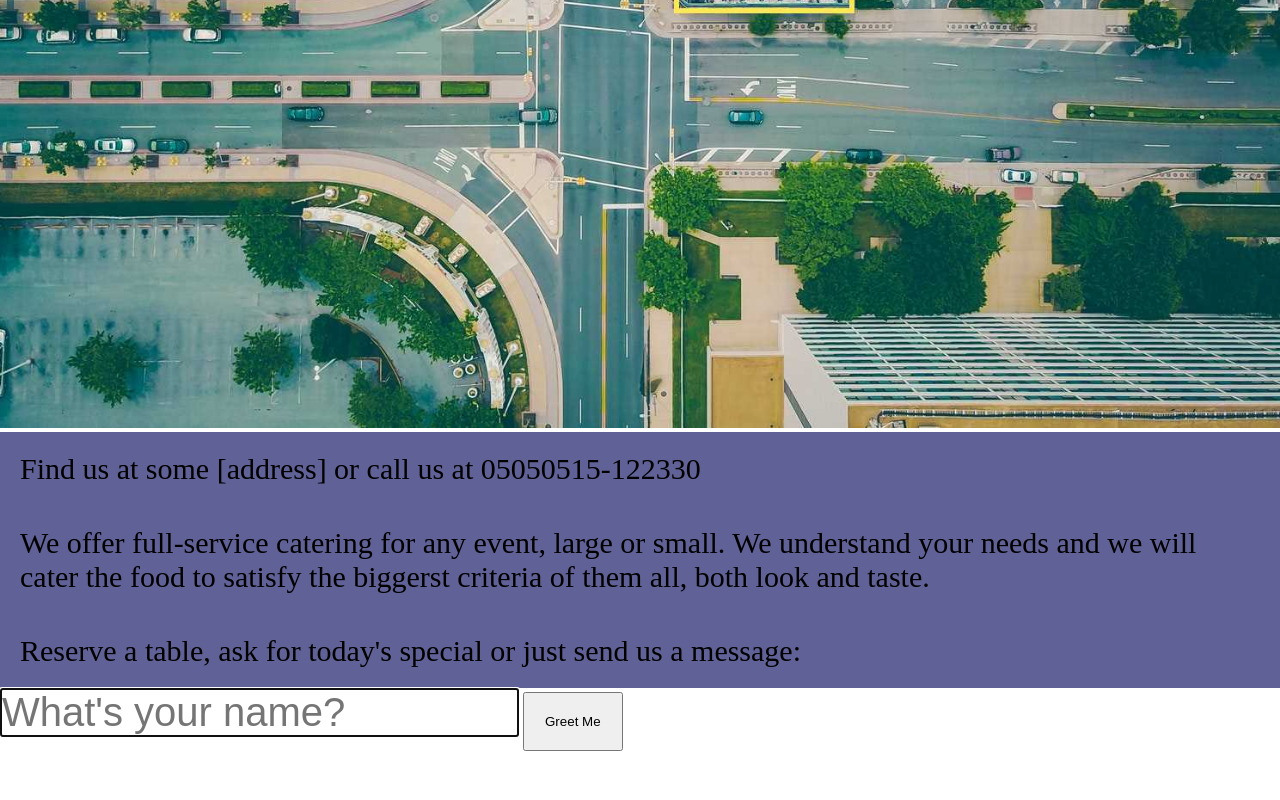
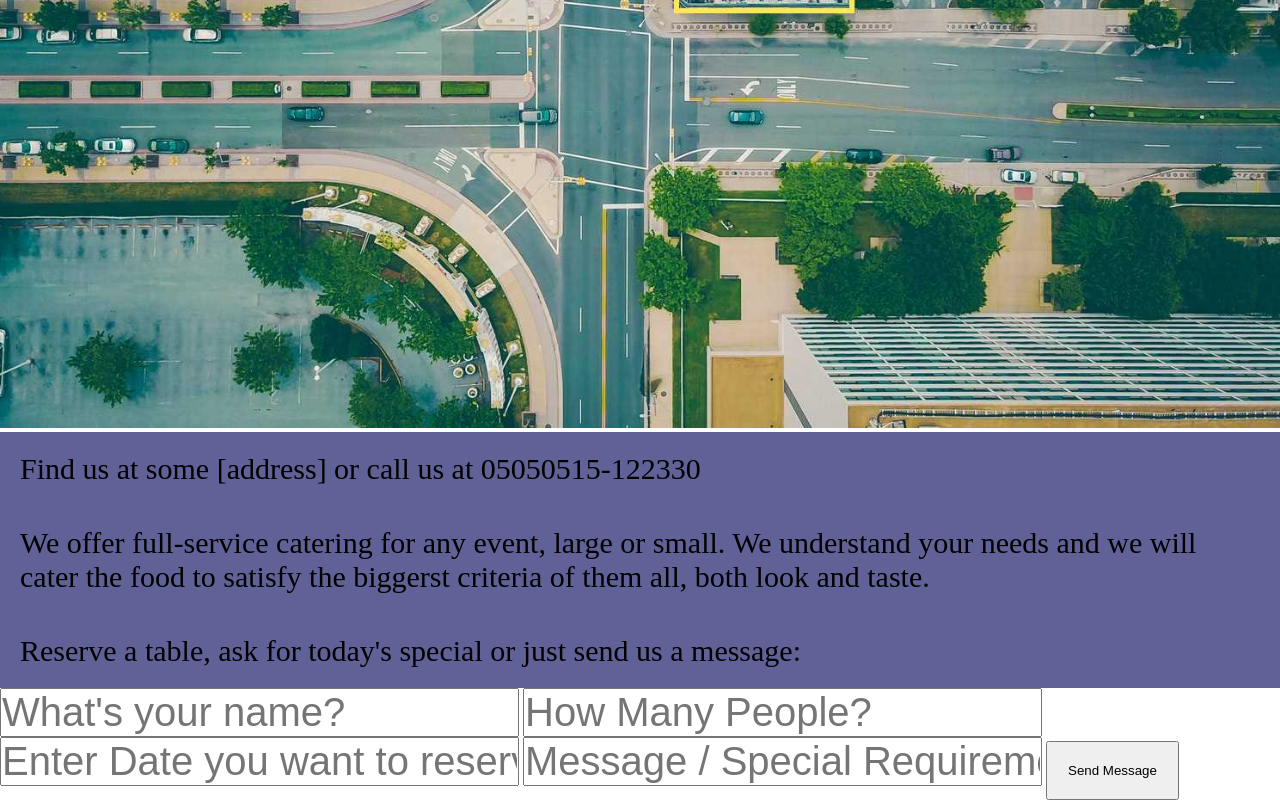
Before and after one commit to Aditya02Jadhav/food-ordering, a plain HTML site: page index.html in a window 1280 px wide. Shown: the part 4978-5778 px from the top of the page. Before the commit the page ends 5729 px from the top, so only its background shows below. Drawn offline with Linux system fonts and the light colour scheme; a web font is replaced by a local one.

Commit message:
Update index.html

```diff
--- a/index.html
+++ b/index.html
@@ -7,15 +7,17 @@
     <meta name="viewport" content="width=device-width, initial-scale=1.0">
     <title>Online Food Ordering Web Site</title>
     <link rel="stylesheet" href="style.css">
+    <link rel="preconnect" href="https://fonts.googleapis.com">
+    <link rel="preconnect" href="https://fonts.gstatic.com" crossorigin>
+    <link href="https://fonts.googleapis.com/css2?family=Qwitcher+Grypen&display=swap" rel="stylesheet">
 
 
     <script>
-    function greet()
-    {
-      let name = document.querySelector('#name').value;
-      alert("hello "+name);
-    }
-  </script>
+        function greet() {
+            let name = document.querySelector('#name').value;
+            alert("hello " + name);
+        }
+    </script>
 </head>
 
 <body>
@@ -206,17 +208,27 @@
 
     <div class="contactdetails">
         <p class="cntdet">Find us at some [address] or call us at 05050515-122330</p>
-        <p class="cntdet">We offer full-service catering for any event, large or small. We understand your needs and we will cater the food to satisfy the biggerst criteria of them all, both look and taste.</p>
+        <p class="cntdet">We offer full-service catering for any event, large or small. We understand your needs and we
+            will cater the food to satisfy the biggerst criteria of them all, both look and taste.</p>
         <p class="cntdet">Reserve a table, ask for today's special or just send us a message:</p>
     </div>
 
     <div class="message">
-        <form class="box" onsubmit =" greet(); return false;">
-            <input autocomplete = "off"; autofocus id = "name"; placeholder="What's your name?"; type="text">
+        <form onsubmit=" greet(); return false;">
+            <input class="box" autocomplete="off" ; id="name" ; placeholder="What's your name?" ; type="text">
 
-            <input class="submit" type="Submit" value="Greet Me">
+            <input class="box" autocomplete="off" ; id="name" ; placeholder="How Many People?" ; type="text">
+
+            <input class="box" autocomplete="off" ; id="name" ; placeholder="Enter Date you want to reserve seat" ;
+                type="text">
+
+            <input class="box" autocomplete="off" ; id="name" ; placeholder="Message / Special Requirements" ;
+                type="text">
+
+            <input class="submit" type="Submit" value="Send Message">
         </form>
     </div>
+
 </body>
 
 </html>
```
